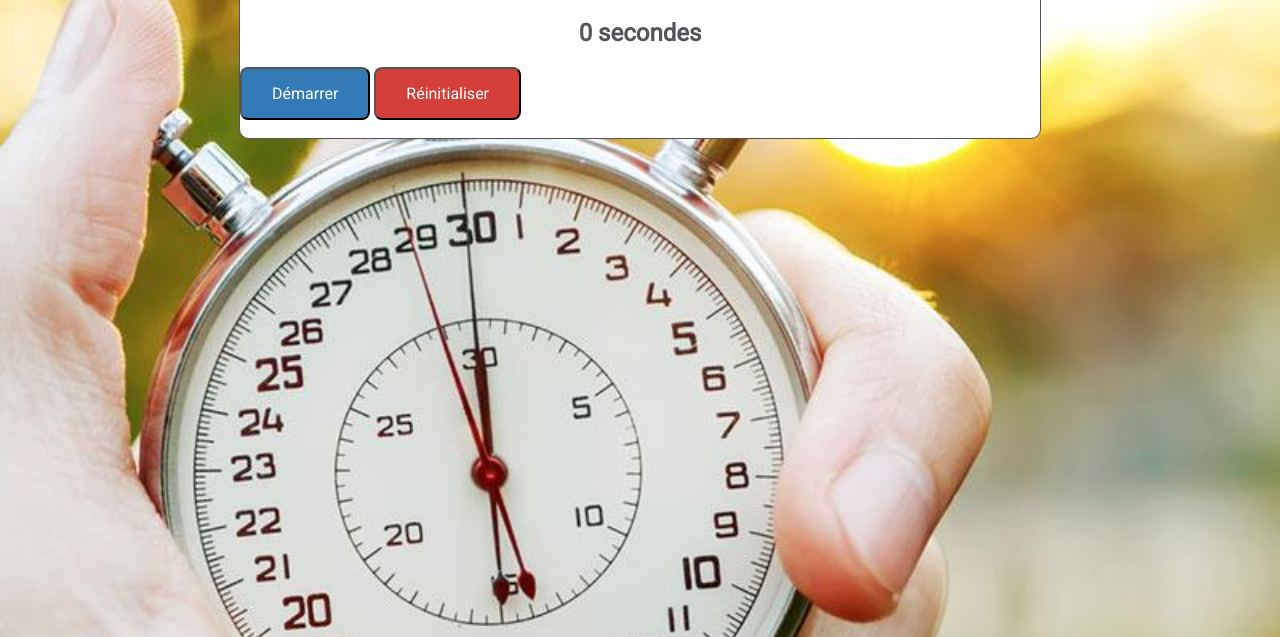
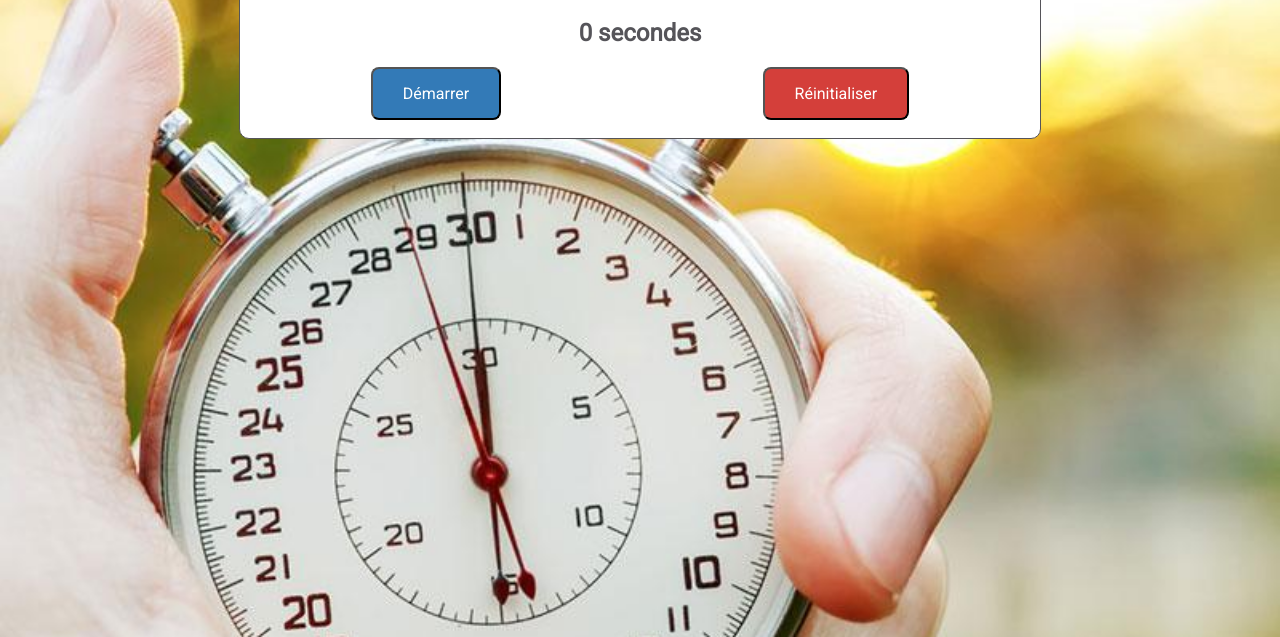
Before and after one commit to abdoulaye75/chronometre-javascript, a plain HTML site: page chronometre.html in a window 1280 px wide. Shown: the part 163-800 px from the top of the page. Drawn offline with Linux system fonts and the light colour scheme.

Commit message:
ajout d'une div sur les boutons pour utiliser la flexbox

```diff
--- a/chronometre.html
+++ b/chronometre.html
@@ -11,8 +11,14 @@
 	<div class="conteneur">
 		<h1> Un chronomètre en JavaScript au clic </h1>
 		<h2> <span id="compteur"> 0 </span> secondes </h2>
-		<button id="start" class="buttonStart"> Démarrer </button>
-		<button id="reset" class="buttonReset"> Réinitialiser </button>
+		<div class="flex-conteneur">
+			<div>
+				<button id="start" class="buttonStart"> Démarrer </button>
+			</div>
+			<div>
+				<button id="reset" class="buttonReset"> Réinitialiser </button>
+			</div>
+		</div>
 	</div>
 
 	<script src="chronometre.js"></script>
```
